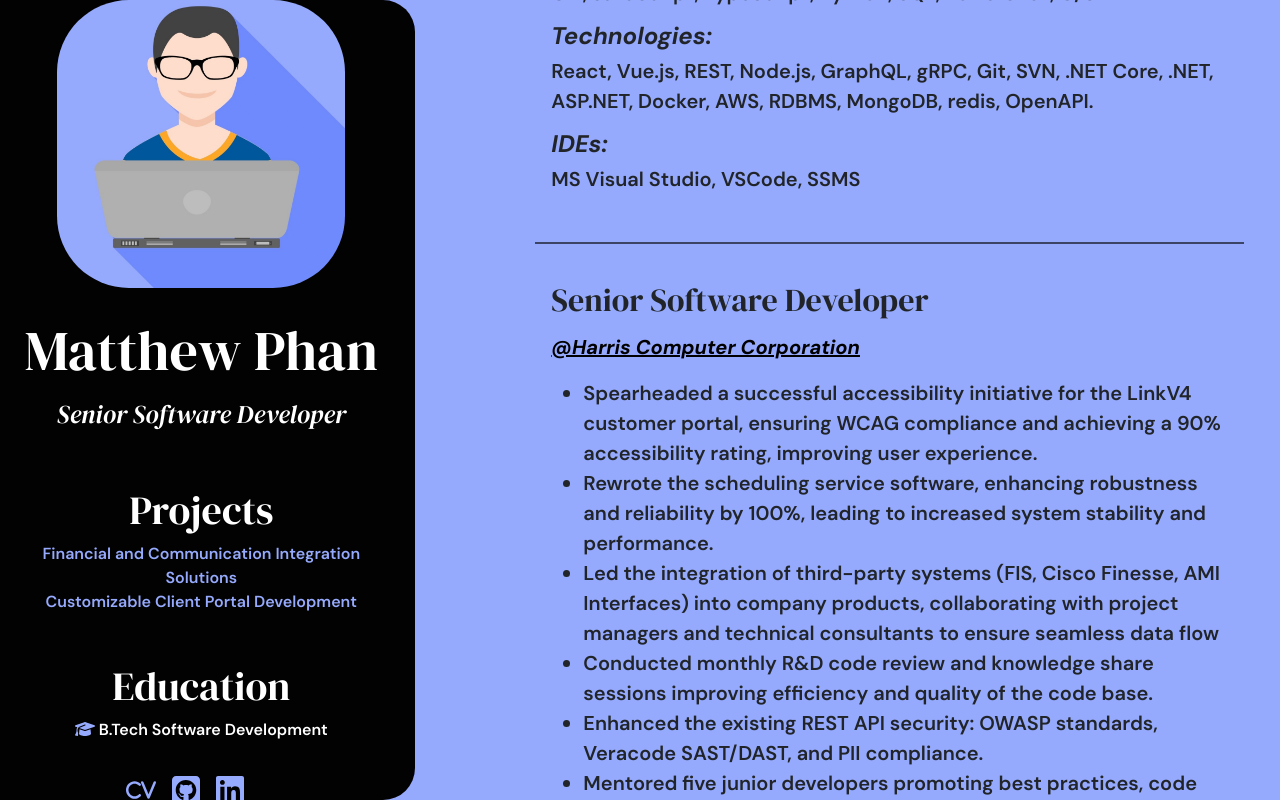
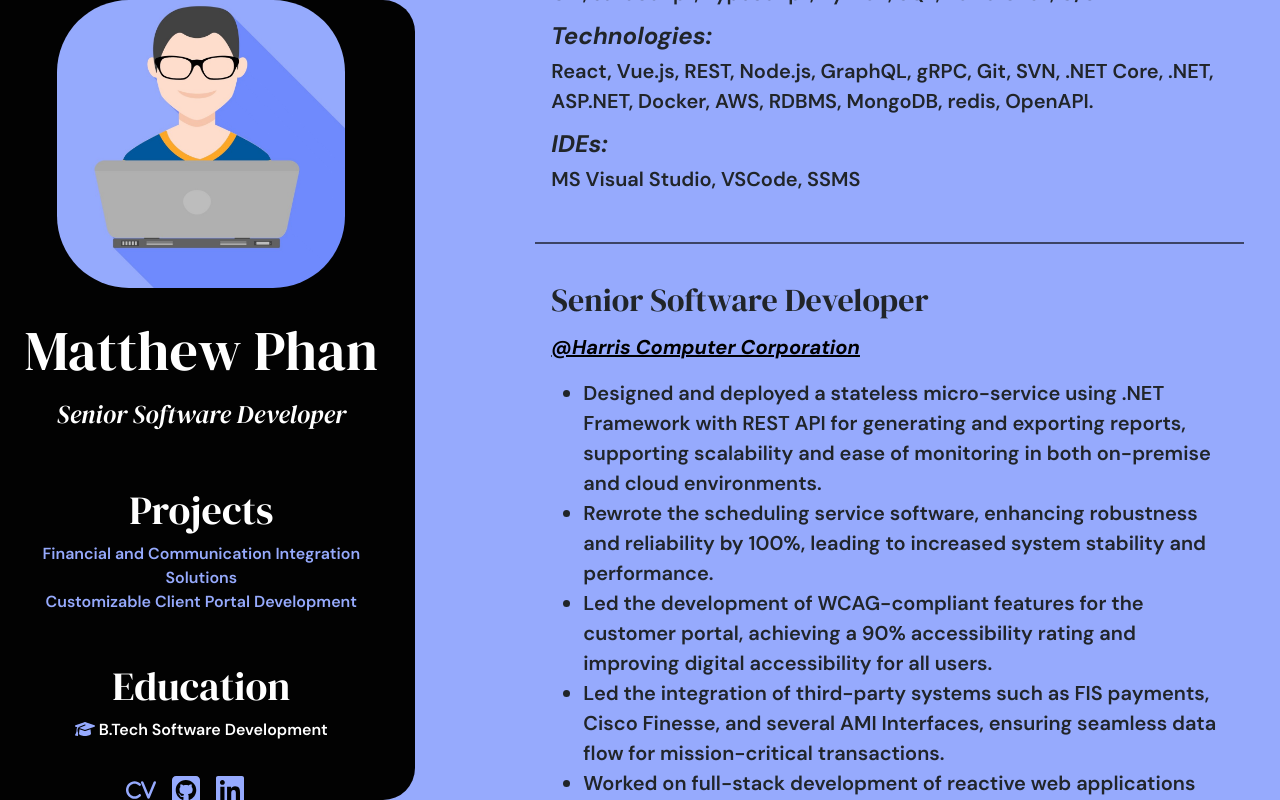
Before and after one commit to mphan6/mphan6.github.io, a React (Vite) app: page / in a window 1280 px wide. Both pictures are taken after a click on the button "Show Experience". Shown: the part 662-1462 px from the top of the page. Built offline with nearby package versions, Linux system fonts and the light colour scheme.

Commit message:
Updated Experience

```diff
--- a/src/Components/Experience.tsx
+++ b/src/Components/Experience.tsx
@@ -12,12 +12,12 @@ const Projects: React.FC = () =>
             <button className={`btn btn-primary button ${eSlideIn ? 'hidden' : ''} `} onClick={() => setESlideIn(true)} >Show Experience</button>
             <div className={`${!eSlideIn ? 'hidden' : 'slide-in'} `}>
                 <ul >
-                    <li>Spearheaded a successful accessibility initiative for the LinkV4 customer portal, ensuring WCAG compliance and achieving a 90% accessibility rating, improving user experience.</li>
+                    <li>Designed and deployed a stateless micro-service using .NET Framework with REST API for generating and exporting reports, supporting scalability and ease of monitoring in both on-premise and cloud environments.</li>
                     <li>Rewrote the scheduling service software, enhancing robustness and reliability by 100%, leading to increased system stability and performance.</li>
-                    <li>Led the integration of third-party systems (FIS, Cisco Finesse, AMI Interfaces) into company products, collaborating with project managers and technical consultants to ensure seamless data flow</li>
-                    <li>Conducted monthly R&D code review and knowledge share sessions improving efficiency and quality of the code base.</li>
-                    <li>Enhanced the existing REST API security: OWASP standards, Veracode SAST/DAST, and PII compliance.</li>
-                    <li>Mentored five junior developers promoting best practices, code quality, and documentation standards, fostering a culture of learning and growth.</li>
+                    <li>Led the development of WCAG-compliant features for the customer portal, achieving a 90% accessibility rating and improving digital accessibility for all users.</li>
+                    <li>Led the integration of third-party systems such as FIS payments, Cisco Finesse, and several AMI Interfaces, ensuring seamless data flow for mission-critical transactions.</li>
+                    <li>Worked on full-stack development of reactive web applications using VueJS, TypeScript, and Node.js, contributing to both front-end and back-end improvements</li>
+                    <li>Rewrote the scheduling service software, doubling robustness and reliability by leading to increased system stability and performance.</li>
                 </ul>
             </div>
             <div className={`${!eSlideIn ? 'hidden' : 'slide-in'} `}>
@@ -26,10 +26,7 @@ const Projects: React.FC = () =>
             <button className={`btn btn-primary button ${fSlideIn ? 'hidden' : ''} `} onClick={() => setfSlideIn(true)} >More Details</button>
                 <div className={`${!fSlideIn ? 'hidden' : 'slide-in'} `}>
                     <ul >
-                        <li>Spearheaded a successful accessibility initiative for the LinkV4 customer portal, ensuring WCAG compliance and achieving a 90% accessibility rating, improving user experience.</li>
-                        <li>Rewrote the scheduling service software, enhancing robustness and reliability by 100%, leading to increased system stability and performance.</li>
-                        <li>Led the integration of third-party systems (FIS, Cisco Finesse, AMI Interfaces) into company products, collaborating with project managers and technical consultants to ensure seamless data flow</li>
-                        <li>Conducted monthly R&D code review and knowledge share sessions improving efficiency and quality of the code base.</li>
+                        <li> Conducted monthly R&D code review and knowledge share sessions improving efficiency and quality of the code base.</li>
                         <li>Enhanced the existing REST API security: OWASP standards, Veracode SAST/DAST, and PII compliance.</li>
                         <li>Mentored five junior developers promoting best practices, code quality, and documentation standards, fostering a culture of learning and growth.</li>
                     </ul>
```
